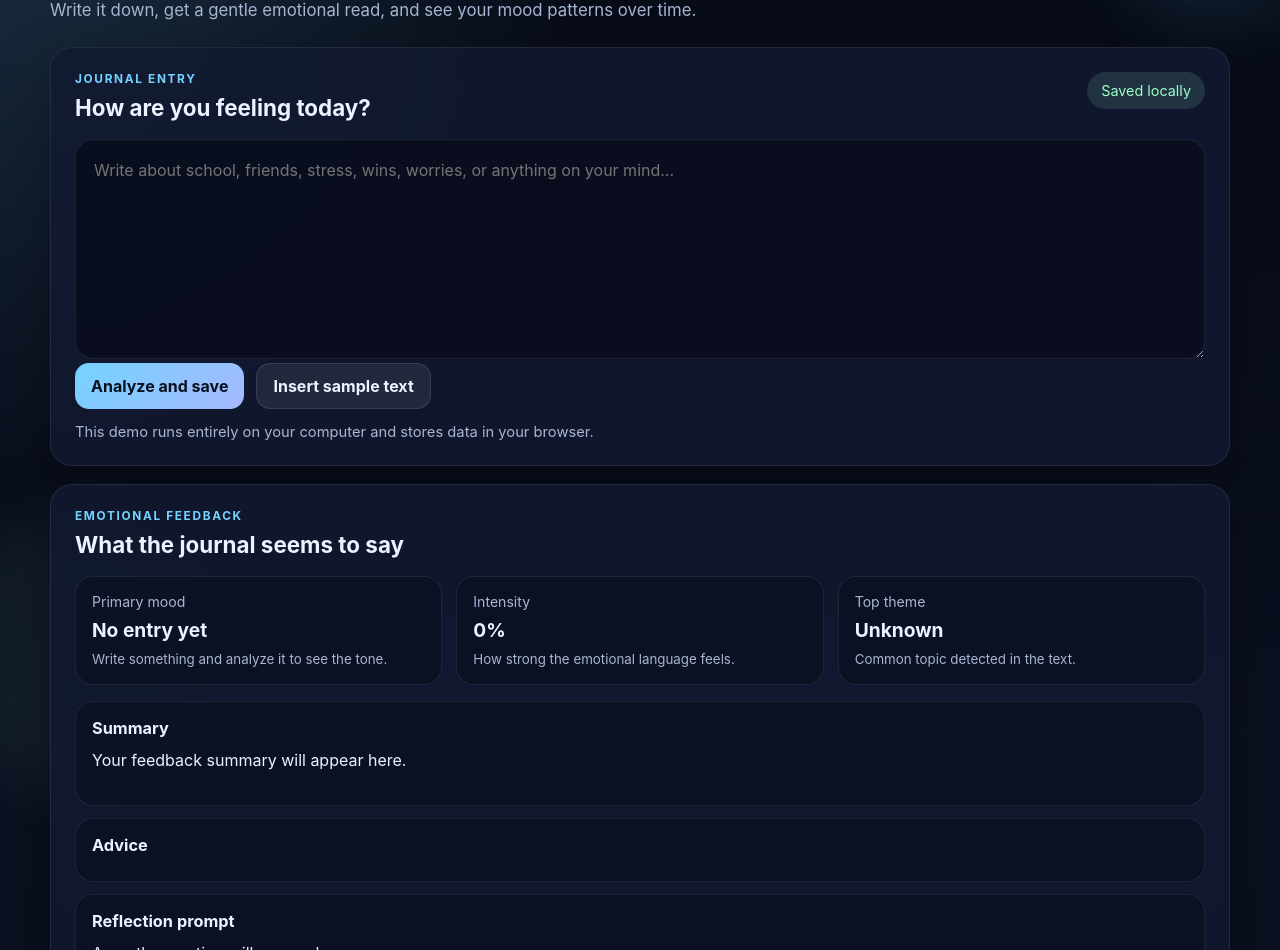
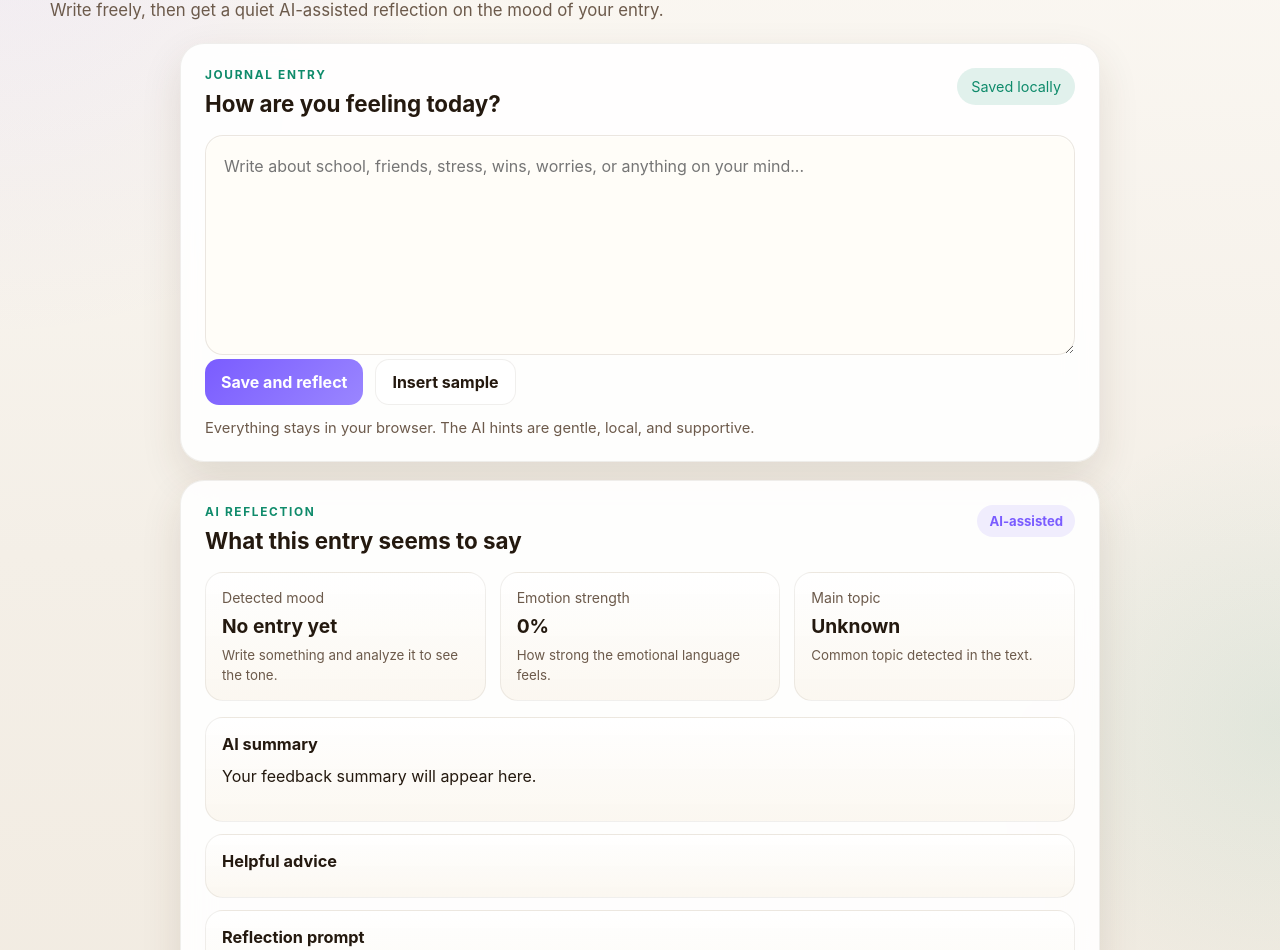
Before and after one commit to VivaanReddy3011/AI-Journal, a website: page index.html in a window 1280 px wide. Shown: the part 126-1076 px from the top of the page. Drawn offline with Linux system fonts and the light colour scheme.

Commit message:
Make journal UI feel more natural

```diff
--- a/index.html
+++ b/index.html
@@ -3,29 +3,26 @@
 <head>
   <meta charset="UTF-8" />
   <meta name="viewport" content="width=device-width, initial-scale=1.0" />
-  <title>Student Journal - Emotional Feedback Demo</title>
+  <title>Student Journal</title>
   <link rel="stylesheet" href="styles.css" />
 </head>
 <body>
-  <div class="bg-orb orb-one"></div>
-  <div class="bg-orb orb-two"></div>
-
   <header class="topbar">
-    <div>
-      <p class="eyebrow">Local-first student journal</p>
+    <div class="brand-block">
+      <p class="eyebrow">Private journal</p>
       <h1>Student Journal</h1>
-      <p class="subtitle">Write it down, get a gentle emotional read, and see your mood patterns over time.</p>
+      <p class="subtitle">Write freely, then get a quiet AI-assisted reflection on the mood of your entry.</p>
     </div>
     <div class="topbar-actions">
-      <button id="loadDemoBtn" class="secondary-btn" type="button">Load demo entry</button>
-      <button id="clearAllBtn" class="ghost-btn" type="button">Clear all data</button>
+      <button id="loadDemoBtn" class="secondary-btn" type="button">Try sample entry</button>
+      <button id="clearAllBtn" class="ghost-btn" type="button">Clear journal</button>
     </div>
   </header>
 
   <main class="layout">
     <section class="panel composer-panel">
       <div class="panel-head">
-        <div>
+        <div class="panel-title-wrap">
           <p class="section-label">Journal entry</p>
           <h2>How are you feeling today?</h2>
         </div>
@@ -36,34 +33,35 @@
       <textarea id="journalEntry" placeholder="Write about school, friends, stress, wins, worries, or anything on your mind..."></textarea>
 
       <div class="composer-actions">
-        <button id="analyzeBtn" class="primary-btn" type="button">Analyze and save</button>
-        <button id="sampleBtn" class="secondary-btn" type="button">Insert sample text</button>
+        <button id="analyzeBtn" class="primary-btn" type="button">Save and reflect</button>
+        <button id="sampleBtn" class="secondary-btn" type="button">Insert sample</button>
       </div>
 
-      <p class="microcopy">This demo runs entirely on your computer and stores data in your browser.</p>
+      <p class="microcopy">Everything stays in your browser. The AI hints are gentle, local, and supportive.</p>
     </section>
 
     <section class="panel feedback-panel">
       <div class="panel-head">
-        <div>
-          <p class="section-label">Emotional feedback</p>
-          <h2>What the journal seems to say</h2>
+        <div class="panel-title-wrap">
+          <p class="section-label">AI reflection</p>
+          <h2>What this entry seems to say</h2>
         </div>
+        <span class="ai-chip">AI-assisted</span>
       </div>
 
       <div class="feedback-grid">
         <article class="metric-card">
-          <span>Primary mood</span>
+          <span>Detected mood</span>
           <strong id="primaryMood">No entry yet</strong>
           <small id="moodDetail">Write something and analyze it to see the tone.</small>
         </article>
         <article class="metric-card">
-          <span>Intensity</span>
+          <span>Emotion strength</span>
           <strong id="intensityScore">0%</strong>
           <small id="intensityDetail">How strong the emotional language feels.</small>
         </article>
         <article class="metric-card">
-          <span>Top theme</span>
+          <span>Main topic</span>
           <strong id="topTheme">Unknown</strong>
           <small id="themeDetail">Common topic detected in the text.</small>
         </article>
@@ -71,11 +69,11 @@
 
       <div class="result-stack">
         <article class="result-card">
-          <h3>Summary</h3>
+          <h3>AI summary</h3>
           <p id="summaryText">Your feedback summary will appear here.</p>
         </article>
         <article class="result-card">
-          <h3>Advice</h3>
+          <h3>Helpful advice</h3>
           <ul id="adviceList"></ul>
         </article>
         <article class="result-card">
@@ -89,8 +87,8 @@
 
     <section class="panel dashboard-panel">
       <div class="panel-head">
-        <div>
-          <p class="section-label">Mood dashboard</p>
+        <div class="panel-title-wrap">
+          <p class="section-label">Journal history</p>
           <h2>Patterns from your recent entries</h2>
         </div>
       </div>
--- a/styles.css
+++ b/styles.css
@@ -1,15 +1,15 @@
 :root {
-  --bg: #0b1020;
-  --bg-soft: rgba(14, 20, 39, 0.8);
-  --panel: rgba(18, 26, 50, 0.84);
-  --panel-border: rgba(255, 255, 255, 0.08);
-  --text: #ecf2ff;
-  --muted: #a9b6d3;
-  --accent: #74d3ff;
-  --accent-2: #9dffca;
-  --danger: #ff8ca8;
-  --shadow: 0 18px 60px rgba(0, 0, 0, 0.28);
-  --radius: 22px;
+  --bg: #f4efe7;
+  --bg-soft: rgba(255, 255, 255, 0.85);
+  --panel: rgba(255, 255, 255, 0.9);
+  --panel-border: rgba(70, 54, 34, 0.08);
+  --text: #24190f;
+  --muted: #6c5a4b;
+  --accent: #7a5cff;
+  --accent-2: #0f8b6b;
+  --danger: #b0474f;
+  --shadow: 0 16px 40px rgba(74, 48, 23, 0.12);
+  --radius: 24px;
   --page-width: min(1180px, calc(100vw - 32px));
 }
 
@@ -26,37 +26,12 @@ body {
 body {
   font-family: Inter, ui-sans-serif, system-ui, -apple-system, BlinkMacSystemFont, "Segoe UI", sans-serif;
   background:
-    radial-gradient(circle at top left, rgba(116, 211, 255, 0.18), transparent 28%),
-    radial-gradient(circle at bottom right, rgba(157, 255, 202, 0.14), transparent 30%),
-    linear-gradient(180deg, #070b16 0%, #0b1020 50%, #0a0f1c 100%);
+    radial-gradient(circle at top left, rgba(122, 92, 255, 0.08), transparent 22%),
+    radial-gradient(circle at right center, rgba(15, 139, 107, 0.08), transparent 20%),
+    linear-gradient(180deg, #fbf8f3 0%, #f4efe7 40%, #efe7db 100%);
   color: var(--text);
   padding: 28px 0 40px;
   overflow-x: hidden;
-}
-
-.bg-orb {
-  position: fixed;
-  inset: auto;
-  border-radius: 999px;
-  filter: blur(32px);
-  opacity: 0.45;
-  pointer-events: none;
-}
-
-.orb-one {
-  width: 220px;
-  height: 220px;
-  top: -60px;
-  right: -40px;
-  background: rgba(116, 211, 255, 0.18);
-}
-
-.orb-two {
-  width: 280px;
-  height: 280px;
-  bottom: -120px;
-  left: -80px;
-  background: rgba(157, 255, 202, 0.12);
 }
 
 .topbar,
@@ -70,7 +45,11 @@ body {
   justify-content: space-between;
   gap: 20px;
   align-items: flex-start;
-  margin-bottom: 22px;
+  margin-bottom: 18px;
+}
+
+.brand-block {
+  max-width: 760px;
 }
 
 .eyebrow,
@@ -78,7 +57,7 @@ body {
   margin: 0 0 8px;
   text-transform: uppercase;
   letter-spacing: 0.14em;
-  color: var(--accent);
+  color: var(--accent-2);
   font-size: 0.74rem;
   font-weight: 700;
 }
@@ -94,6 +73,7 @@ h1 {
   font-size: clamp(2.25rem, 5vw, 4.2rem);
   line-height: 0.95;
   margin-bottom: 12px;
+  letter-spacing: -0.04em;
 }
 
 .subtitle {
@@ -114,6 +94,9 @@ h1 {
 .layout {
   display: grid;
   gap: 18px;
+  grid-template-columns: minmax(0, 920px);
+  justify-content: center;
+  align-items: start;
 }
 
 .panel {
@@ -133,6 +116,11 @@ h1 {
   margin-bottom: 18px;
 }
 
+.panel-title-wrap h2 {
+  margin-bottom: 0;
+  font-size: 1.55rem;
+}
+
 .panel-head h2 {
   margin-bottom: 0;
   font-size: 1.4rem;
@@ -144,9 +132,22 @@ h1 {
   justify-content: center;
   padding: 10px 14px;
   border-radius: 999px;
-  background: rgba(157, 255, 202, 0.12);
+  background: rgba(15, 139, 107, 0.12);
   color: var(--accent-2);
   font-size: 0.9rem;
+  white-space: nowrap;
+}
+
+.ai-chip {
+  display: inline-flex;
+  align-items: center;
+  justify-content: center;
+  padding: 8px 12px;
+  border-radius: 999px;
+  background: rgba(122, 92, 255, 0.1);
+  color: var(--accent);
+  font-size: 0.82rem;
+  font-weight: 700;
   white-space: nowrap;
 }
 
@@ -154,20 +155,20 @@ textarea {
   width: 100%;
   min-height: 220px;
   resize: vertical;
-  border: 1px solid rgba(255, 255, 255, 0.08);
+  border: 1px solid rgba(88, 68, 48, 0.12);
   border-radius: 18px;
   padding: 18px;
-  background: rgba(7, 12, 25, 0.72);
+  background: #fffdf8;
   color: var(--text);
   font: inherit;
   line-height: 1.6;
   outline: none;
-  box-shadow: inset 0 1px 0 rgba(255, 255, 255, 0.03);
+  box-shadow: inset 0 1px 0 rgba(255, 255, 255, 0.65);
 }
 
 textarea:focus {
-  border-color: rgba(116, 211, 255, 0.45);
-  box-shadow: 0 0 0 4px rgba(116, 211, 255, 0.08);
+  border-color: rgba(122, 92, 255, 0.38);
+  box-shadow: 0 0 0 4px rgba(122, 92, 255, 0.08);
 }
 
 button {
@@ -189,20 +190,20 @@ button:active {
 }
 
 .primary-btn {
-  background: linear-gradient(135deg, var(--accent) 0%, #a6b8ff 100%);
-  color: #09111f;
+  background: linear-gradient(135deg, var(--accent) 0%, #9a86ff 100%);
+  color: #fff;
 }
 
 .secondary-btn {
-  background: rgba(255, 255, 255, 0.08);
+  background: rgba(255, 255, 255, 0.78);
   color: var(--text);
-  border: 1px solid rgba(255, 255, 255, 0.1);
+  border: 1px solid rgba(70, 54, 34, 0.08);
 }
 
 .ghost-btn {
   background: transparent;
   color: var(--muted);
-  border: 1px solid rgba(255, 255, 255, 0.08);
+  border: 1px solid rgba(70, 54, 34, 0.08);
 }
 
 .microcopy {
@@ -226,8 +227,8 @@ button:active {
 .result-card,
 .dashboard-card,
 .entry-card {
-  background: rgba(7, 12, 25, 0.46);
-  border: 1px solid rgba(255, 255, 255, 0.08);
+  background: linear-gradient(180deg, rgba(255, 255, 255, 0.95), rgba(251, 247, 240, 0.96));
+  border: 1px solid rgba(70, 54, 34, 0.08);
   border-radius: 18px;
   padding: 16px;
 }
@@ -278,9 +279,9 @@ button:active {
   margin-top: 14px;
   padding: 14px 16px;
   border-radius: 16px;
-  border: 1px solid rgba(255, 140, 168, 0.26);
-  background: rgba(255, 140, 168, 0.12);
-  color: #ffd8e1;
+  border: 1px solid rgba(176, 71, 79, 0.24);
+  background: rgba(176, 71, 79, 0.08);
+  color: #8d333a;
   line-height: 1.6;
 }
 
@@ -296,7 +297,7 @@ button:active {
   width: 100%;
   height: auto;
   display: block;
-  background: rgba(255, 255, 255, 0.02);
+  background: rgba(255, 255, 255, 0.55);
   border-radius: 14px;
 }
 
@@ -313,7 +314,7 @@ button:active {
   align-items: center;
   padding: 12px 14px;
   border-radius: 14px;
-  background: rgba(255, 255, 255, 0.04);
+  background: rgba(122, 92, 255, 0.06);
 }
 
 .theme-chip span:last-child {
@@ -340,7 +341,7 @@ button:active {
 .entry-mood {
   padding: 6px 10px;
   border-radius: 999px;
-  background: rgba(116, 211, 255, 0.12);
+  background: rgba(122, 92, 255, 0.1);
   color: var(--accent);
   font-size: 0.82rem;
   text-transform: capitalize;
@@ -355,7 +356,7 @@ button:active {
   width: fit-content;
   background: transparent;
   color: var(--danger);
-  border: 1px solid rgba(255, 140, 168, 0.2);
+  border: 1px solid rgba(176, 71, 79, 0.16);
   padding: 8px 12px;
 }
 
@@ -373,6 +374,10 @@ button:active {
 @media (max-width: 980px) {
   .topbar {
     flex-direction: column;
+  }
+
+  .layout {
+    grid-template-columns: 1fr;
   }
 
   .feedback-grid,
```
Also changed, not shown: demo-preview.png.
